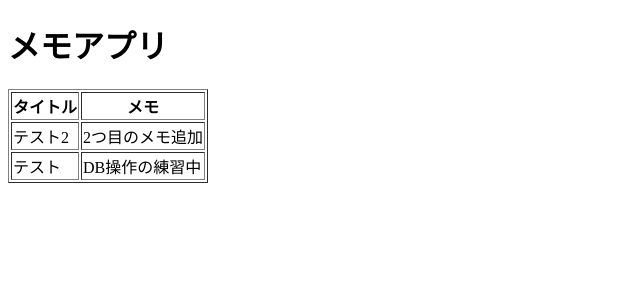
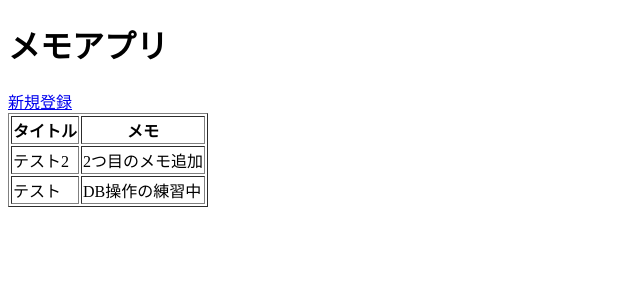
Before and after one commit to kubota-a/-learning-notes, a Flask app: page / in a window 1280 px wide. Shown: the top 300 px of the page, without its empty margins (0-640 px from the left). Run offline with Flask 3, Linux system fonts and the light colour scheme.

Commit message:
トップ画面に新規登録ボタンを追加

```diff
--- a/flask-practice/templates/index.html
+++ b/flask-practice/templates/index.html
@@ -1,6 +1,7 @@
 {% extends "base.html" %}
 {% block content %}
 <h1>メモアプリ</h1>
+    <a href="/regist" role="button">新規登録</a>
     {% if memo_list == [] %}
         <p>メモは登録されていません</p>
     {% else %}
```
